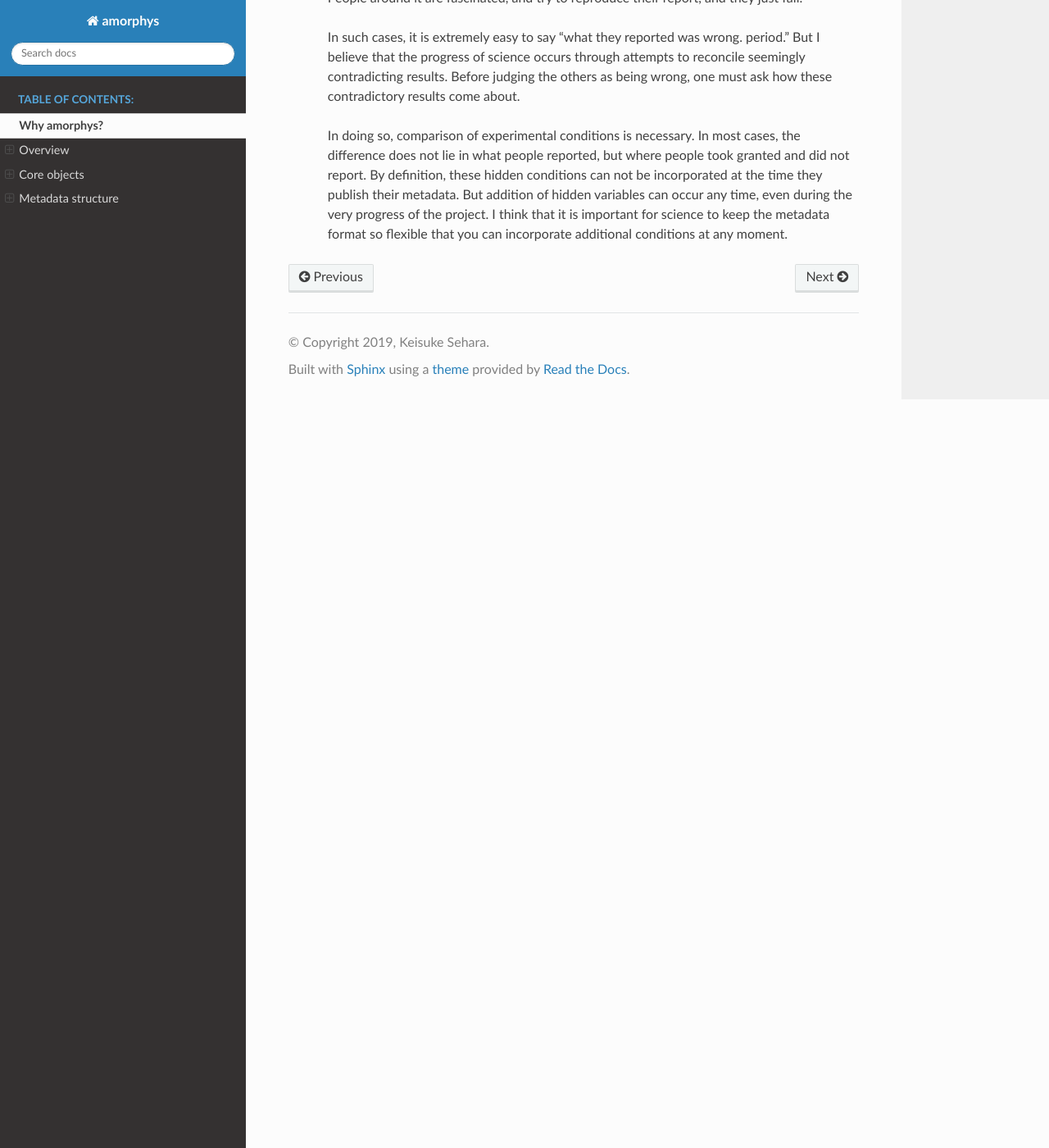
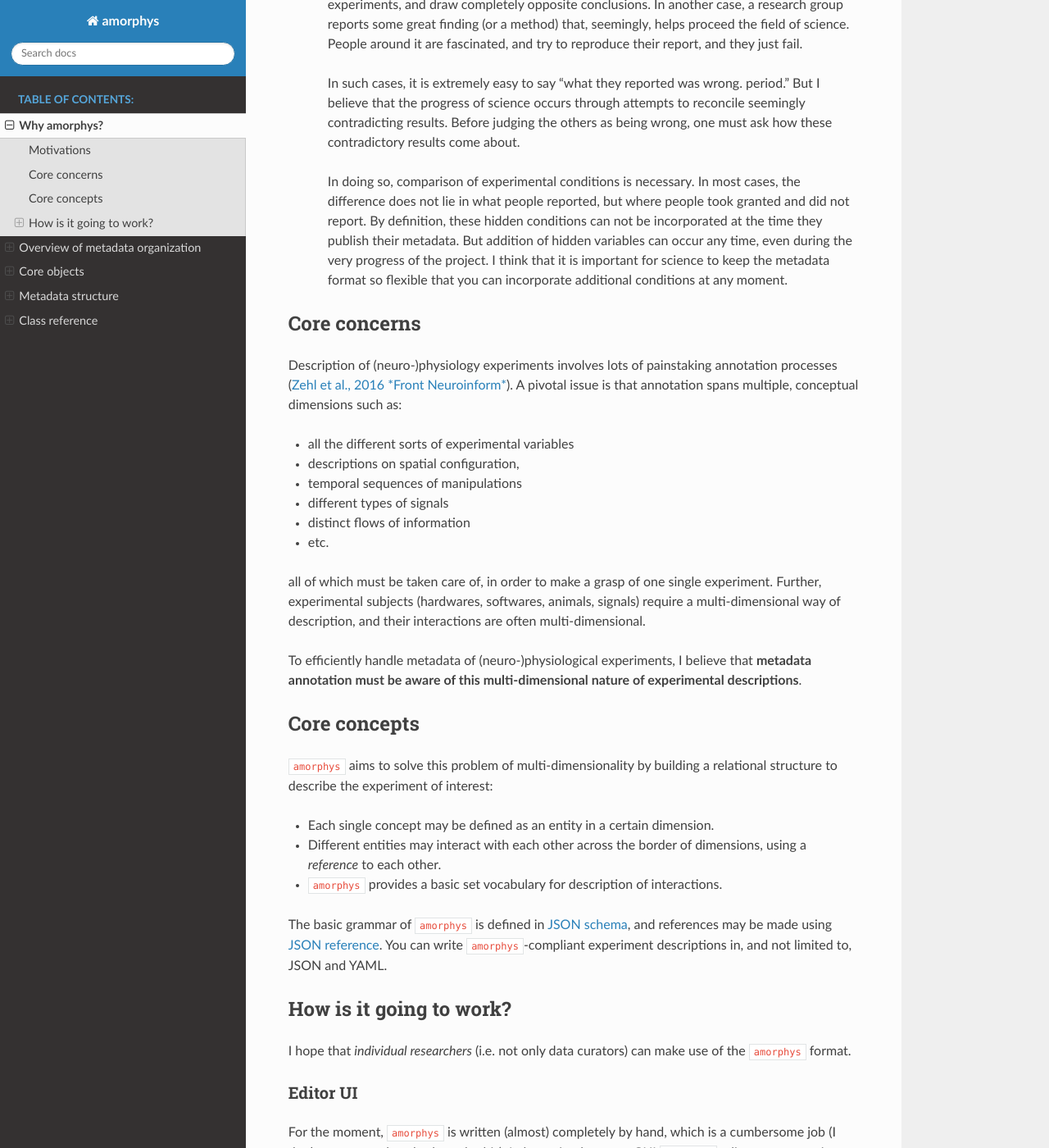
Before and after one commit to gwappa/amorphys, a Sphinx documentation site: the page built from docs/source/why_amorphys.rst, in a window 1280 px wide and 1400 px high, scrolled down 1999 px. Shown: the whole window at 82% size. Built offline with Sphinx 7.4.7 and the Read the Docs theme 2.0.0, drawn with Linux system fonts in a browser that asks for light colours; some of the changed text lies outside the part shown.

Commit message:
start reorganization from the top

```diff
--- a/docs/source/core/index.rst
+++ b/docs/source/core/index.rst
@@ -10,7 +10,7 @@ The three key concepts in ``amorphys`` are:
 3. **Context**: represents a group of Entities and Relationships.
 
 In addition, several supportive classes are defined to facilitate annotation;
-refer to :doc:`referrable`, :doc:`measurements`, :doc:`protocol-control` and :doc:`variable`.
+refer to :doc:`../refs/referrable`, :doc:`measurements`, :doc:`protocol-control` and :doc:`variable`.
 
 .. toctree::
    :maxdepth: 2
@@ -20,7 +20,6 @@ refer to :doc:`referrable`, :doc:`measurements`, :doc:`protocol-control` and :do
    relationship
    context
    measurements
-   referrable
    protocol-control
    behavioral-model
    variable
--- a/docs/source/objectives.rst
+++ b/docs/source/why_amorphys.rst
@@ -1,6 +1,8 @@
+Why amorphys?
+==============
 
-Why amorphys?
-=============
+Motivations
+------------
 
 Below are some motivations behind development of ``amorphys``.
 
@@ -104,3 +106,77 @@ Below are some motivations behind development of ``amorphys``.
     any time, even during the very progress of the project. I think that it is
     important for science to keep the metadata format so flexible that you can
     incorporate additional conditions at any moment.
+
+Core concerns
+--------------
+
+Description of (neuro-)physiology experiments involves lots of painstaking annotation processes
+(`Zehl et al., 2016 *Front Neuroinform* <https://www.frontiersin.org/articles/10.3389/fninf.2016.00026/full>`_).
+A pivotal issue is that annotation spans multiple, conceptual dimensions such as:
+
+- all the different sorts of experimental variables
+- descriptions on spatial configuration,
+- temporal sequences of manipulations
+- different types of signals
+- distinct flows of information
+- etc.
+
+all of which must be taken care of, in order to make a grasp of one single experiment.
+Further, experimental subjects (hardwares, softwares, animals, signals) require a multi-dimensional
+way of description, and their interactions are often multi-dimensional.
+
+To efficiently handle metadata of (neuro-)physiological experiments,
+I believe that **metadata annotation must be aware of this multi-dimensional nature of
+experimental descriptions**.
+
+Core concepts
+--------------
+
+``amorphys`` aims to solve this problem of multi-dimensionality by building a relational structure
+to describe the experiment of interest:
+
+- Each single concept may be defined as an entity in a certain dimension.
+- Different entities may interact with each other across the border of dimensions,
+  using a *reference* to each other.
+- ``amorphys`` provides a basic set vocabulary for description of interactions.
+
+The basic grammar of ``amorphys`` is defined in `JSON schema <https://json-schema.org/>`_,
+and references may be made using `JSON reference <https://json-spec.readthedocs.io/reference.html>`_.
+You can write ``amorphys``-compliant experiment descriptions in, and not limited to, JSON and YAML.
+
+
+How is it going to work?
+------------------------
+
+I hope that *individual researchers* (i.e. not only data curators) can make
+use of the ``amorphys`` format.
+
+Editor UI
+^^^^^^^^^
+
+For the moment, ``amorphys`` is written (almost) completely by hand,
+which is a cumbersome job (I don't recommend anybody to do this).
+I plan to implement a GUI ``amorphys`` editor at some point, but it will
+still be a burden for researchers.
+
+Designer UI
+^^^^^^^^^^^
+
+However, as it is a machine-readable format, I expect a tool that is built
+on top of this format.
+
+For example, I can imagine a graphical tool for designing an experiment which exports the configurations
+out into the ``amorphys`` format.
+By doing so, one would readily share his/her experimental description with other *even before starting the experiment*.
+This strategy would also be useful when people want to replicate an experiment done by somebody else.
+
+Experiment runner
+^^^^^^^^^^^^^^^^^
+
+Another example is when running an experiment.
+If the software knows the big picture of your experiment as it acquires the data,
+it is possible to organize the dataset (in a specific directory structure) as it collects it.
+The important point here is that the solution can be adapted to *any* experiment designs,
+as they are already generalized by the ``amorphys`` format.
+
+After specification of the format, I am willing to implement tools like these.
--- a/docs/source/writing/index.rst
+++ b/docs/source/writing/index.rst
@@ -7,7 +7,6 @@ Here, metadata formatting in ``amorphys`` is described.
    :maxdepth: 2
    :caption: Table of contents:
 
-   overview
    organization
    subjects
    setups
```
Also changed, not shown: docs/source/index.rst (+4 -4 lines), docs/source/overview.rst (deleted, +0 -103 lines), docs/source/overview_metadata_organization.rst (renamed from docs/source/writing/overview.rst, +20 -28 lines), docs/source/refs/index.rst (added, +9 -0 lines), docs/source/refs/referrable.rst (renamed from docs/source/core/referrable.rst, +12 -12 lines), docs/source/refs/section.rst (added, +21 -0 lines), 1 other file.
